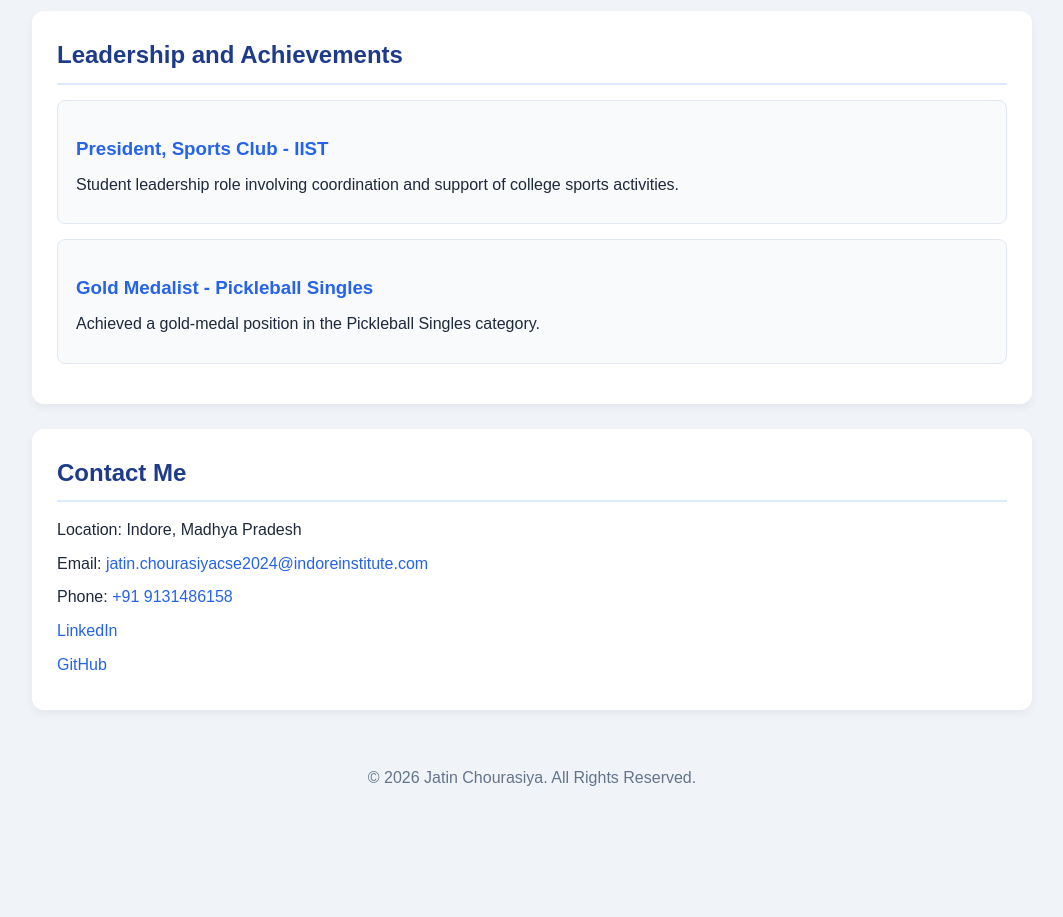
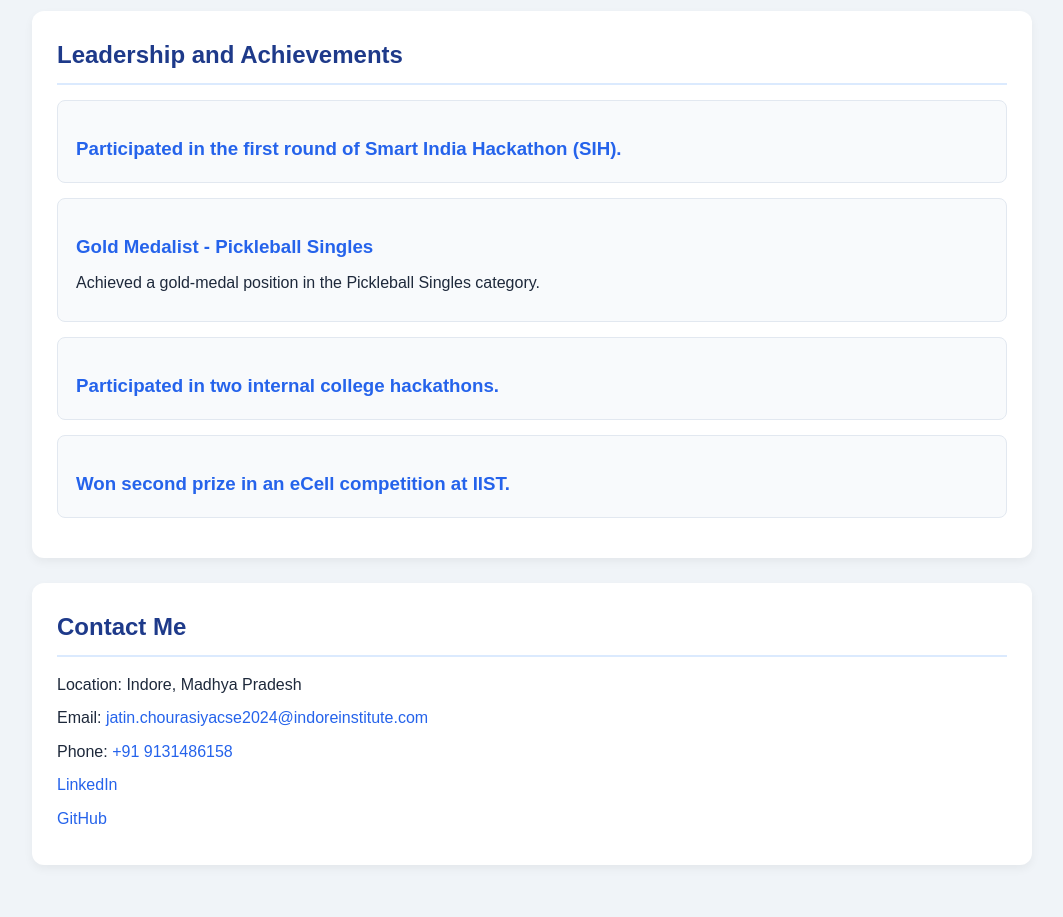
Before and after one commit to coder-jatin-web2/MY-Portfolio, a plain HTML site: page index.html in a window 1280 px wide. Shown: the part 2380-3297 px from the top of the page, without its empty margins (108-1171 px from the left). Before the commit the page ends 3211 px from the top, so only its background shows below. Drawn offline with Linux system fonts and the light colour scheme.

Commit message:
Update index.html

```diff
--- a/index.html
+++ b/index.html
@@ -174,12 +174,8 @@
         <h2>Leadership and Achievements</h2>
 
         <div>
-            <h3>President, Sports Club - IIST</h3>
+            <h3> Participated in the first round of Smart India Hackathon (SIH).</h3>
 
-            <p>
-                Student leadership role involving coordination
-                and support of college sports activities.
-            </p>
         </div>
 
         <div>
@@ -190,7 +186,14 @@
                 Pickleball Singles category.
             </p>
         </div>
+        <div>
+            <h3>Participated in two internal college hackathons.</h3>
 
+        </div>
+  <div>
+            <h3>Won second prize in an eCell competition at IIST.</h3>
+
+        </div>
     </section>
 
 
```
